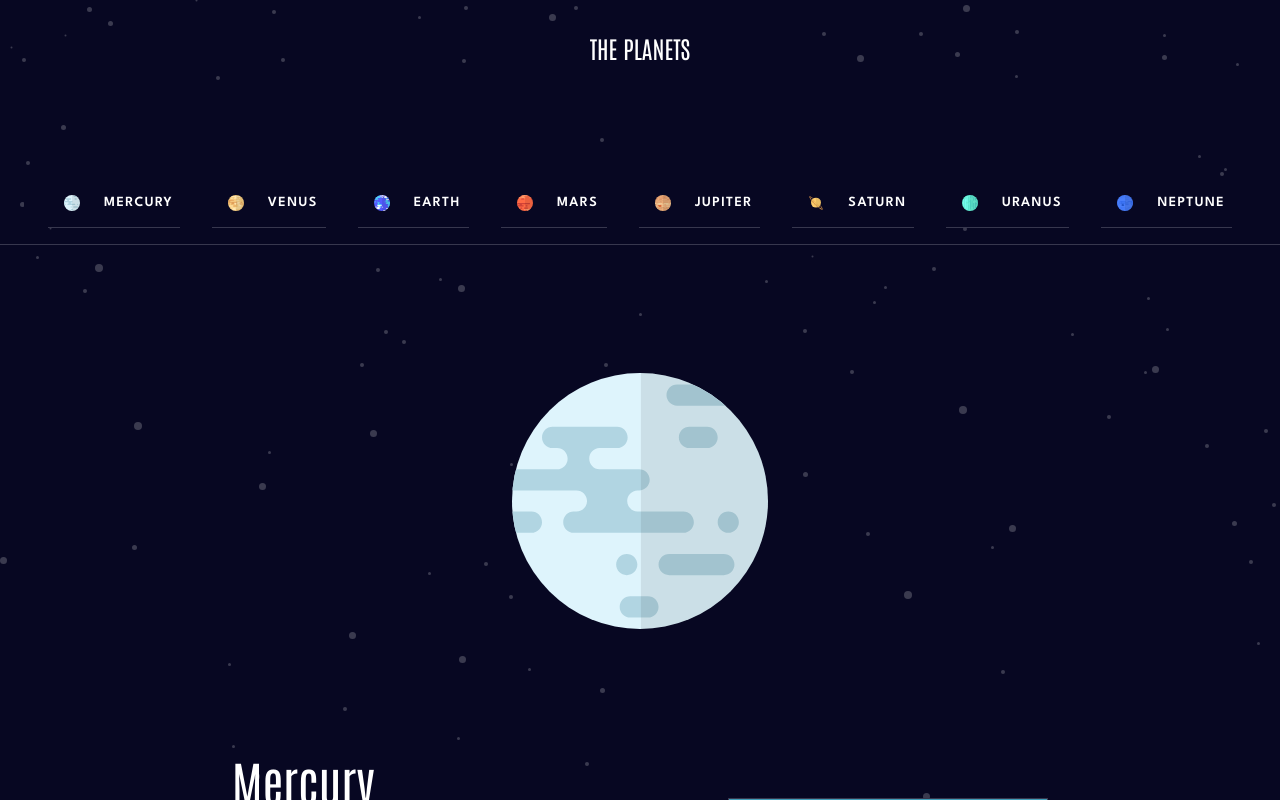
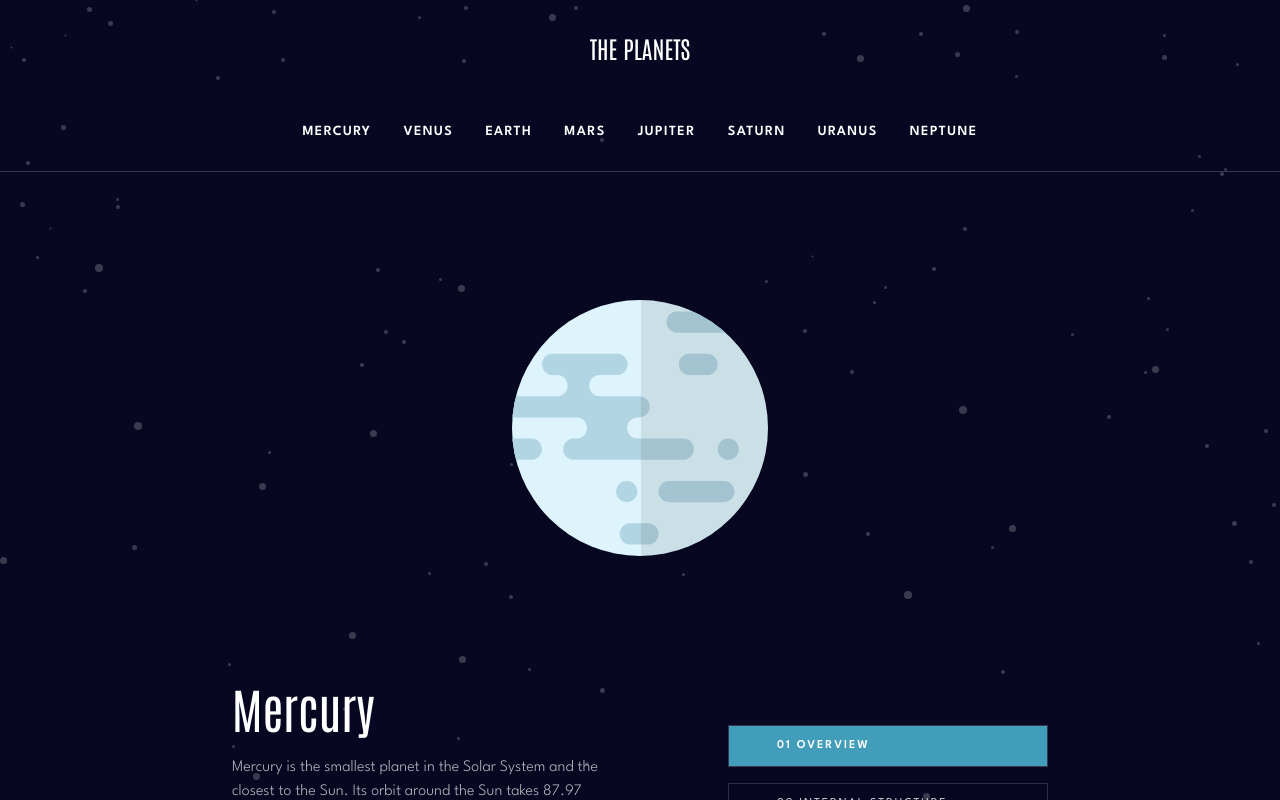
Before and after one commit to jjalbuenacabuyao/planet-facts, a Next.js app: page / in a window 1280 px wide. Shown: the top 800 px of the page. Built offline with nearby package versions, Linux system fonts and the light colour scheme.

Commit message:
fixed the spacing in tablet

```diff
--- a/src/app/components/Navigation.tsx
+++ b/src/app/components/Navigation.tsx
@@ -66,7 +66,7 @@ const Navigation = ({ navOpen, setNavOpen }: Props) => {
   return (
     <nav>
       <ul
-        className={`fixed bg-background z-50 px-6 inset-0 transition w-full mt-[70px] md:static md:translate-x-0 md:flex md:gap-8 ${
+        className={`fixed bg-background z-50 px-6 inset-0 transition w-full mt-[70px] md:static md:translate-x-0 md:flex md:gap-8 md:bg-transparent md:mt-0 md:px-0 ${
           navOpen ? "translate-x-0" : "translate-x-full"
         }`}
       >
@@ -76,8 +76,8 @@ const Navigation = ({ navOpen, setNavOpen }: Props) => {
             href={`/${name === "Mercury" ? "/" : name.toLowerCase()}`}
             onClick={() => setNavOpen(!navOpen)}
           >
-            <li className="flex items-center gap-6 leading-none p-4 border-b border-b-gray">
-              <Image src={icon} alt={name} width={16} height={16} />
+            <li className="flex items-center gap-6 leading-none p-4 border-b border-b-gray md:border-none md:px-0">
+              <Image src={icon} alt={name} width={16} height={16} className="md:hidden" />
               <span className="leading-none uppercase tracking-widest text-sm font-semibold">
                 {name}
               </span>
```
